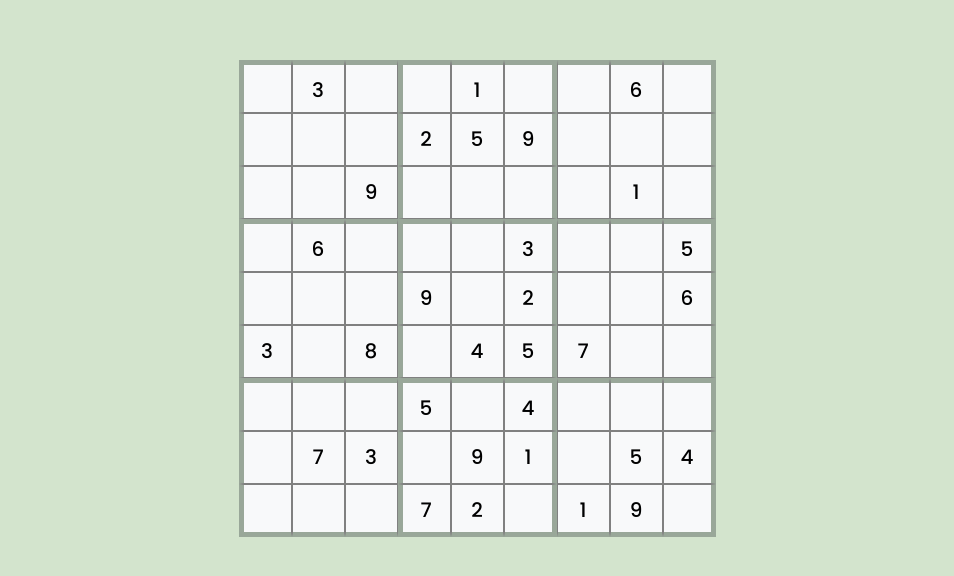
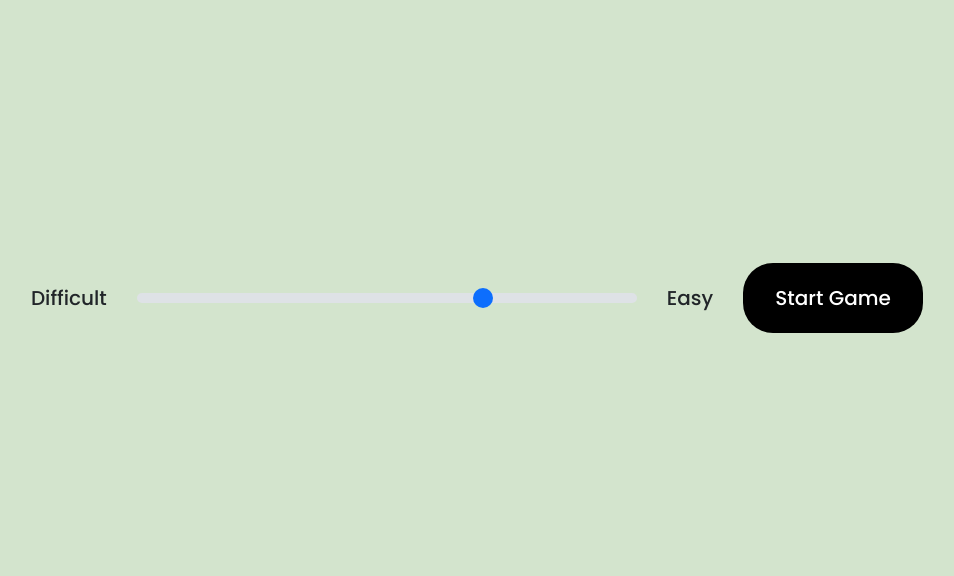
Before and after one commit to khuongduy354/sudoku-fe, a React (Create React App) app: page /single-player in a window 1280 px wide. Shown: the part 102-678 px from the top of the page, without its empty margins (163-1117 px from the left). Built offline with nearby package versions, Linux system fonts and the light colour scheme.

Commit message:
update difficulty

```diff
--- a/src/App.tsx
+++ b/src/App.tsx
@@ -1,6 +1,5 @@
 import { HomeScreen } from "./components/HomeScreen";
-import { CoOp } from "./components/CoOp";
-import { PvP } from "./components/PvP";
+
 import { Routes, Route, Link } from "react-router-dom";
 import { SinglePlayer } from "./components/SinglePlayer";
 
@@ -11,8 +10,6 @@ function App() {
       <Routes>
         <Route path="/" element={<HomeScreen />} />
         <Route path="/single-player" element={<SinglePlayer />} />
-        <Route path="/pvp" element={<PvP />} />
-        <Route path="/co-op" element={<CoOp />} />
       </Routes>
     </React.Fragment>
   );
--- /dev/null
+++ b/src/components/HomeScreen.tsx
@@ -0,0 +1,28 @@
+import { AiFillGithub } from "react-icons/ai";
+export const HomeScreen = () => {
+  return (
+    <div
+      style={{
+        height: "100vh",
+        display: "flex",
+        flexDirection: "column",
+        justifyContent: "center",
+        alignItems: "center",
+        backgroundColor: "",
+      }}
+    >
+      <h1>New Year Sudoku</h1>
+      <button
+        style={{ marginBottom: "50px" }}
+        className="home__btn"
+        type="button"
+      >
+        <a href={window.location.href + "single-player"}>Single Player</a>
+      </button>
+      <span>
+        <AiFillGithub />
+        <a href="https://github.com/khuongduy354/sudoku-fe.git">khuongduy354</a>
+      </span>
+    </div>
+  );
+};
--- a/src/components/SinglePlayer.tsx
+++ b/src/components/SinglePlayer.tsx
@@ -1,10 +1,40 @@
 import { SudokuBoardComponent } from "./SudokuGame/SudokuBoardComponent";
 import { sudokuBoardBuilder } from "../Sudoku";
+import React, { useState } from "react";
 
 export const SinglePlayer = () => {
+  const [doStartGame, setDoStartGame] = useState(false);
+  const [tough, setTough] = useState(0.7);
+  const [board, setBoard] = useState(sudokuBoardBuilder());
   const backgroundColor = "#D3E4CD";
-  const newBoard = sudokuBoardBuilder();
-  newBoard.generateRandomBoard();
+  const renderDifficultyOption = () => {
+    return (
+      <React.Fragment>
+        Difficult{" "}
+        <input
+          style={{ border: "none", maxWidth: "500px", margin: "0 30px" }}
+          type="range"
+          className="form-range"
+          min="0"
+          max="1"
+          step="0.1"
+          defaultValue={tough}
+          onChange={(e) => setTough(parseInt(e.target.value))}
+        ></input>{" "}
+        Easy
+        <button
+          style={{ marginLeft: "30px" }}
+          onClick={() => {
+            board.generateRandomBoard(tough);
+            setBoard(board);
+            setDoStartGame(true);
+          }}
+        >
+          Start Game
+        </button>
+      </React.Fragment>
+    );
+  };
   return (
     <div
       style={{
@@ -15,7 +45,8 @@ export const SinglePlayer = () => {
         backgroundColor: backgroundColor,
       }}
     >
-      <SudokuBoardComponent board={newBoard} />
+      {!doStartGame && renderDifficultyOption()}
+      {doStartGame && <SudokuBoardComponent board={board} />}
     </div>
   );
 };
```
Also changed, not shown: 1 other file (tests, documents, lock files or other folders).
